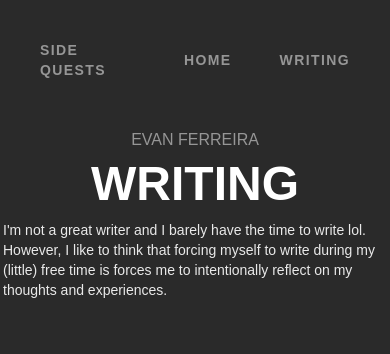
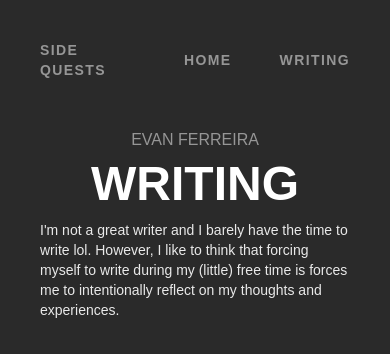
Before and after one commit to Evan-Ferreira/personal-website-2.0, a Next.js app: page /writing in a window 390 px wide. Shown: the top 354 px of the page. Built offline with nearby package versions, Linux system fonts and the light colour scheme; a web font is replaced by a local one.

Commit message:
fix: padding on writing

```diff
--- a/src/app/writing/page.tsx
+++ b/src/app/writing/page.tsx
@@ -2,8 +2,8 @@ import React from 'react';
 
 const page = () => {
     return (
-        <div className="flex flex-col items-center min-h-screen pb-16 pt-32 px-16 lg:px-48 gap-16 bg-[#2A2A2A]">
-            <div className="flex flex-col w-96 items-center">
+        <div className="flex flex-col items-center min-h-screen pb-16 pt-32 px-10 lg:px-48 gap-16 bg-[#2A2A2A]">
+            <div className="flex flex-col lg:w-96 items-center">
                 <h3 className="text-[#969696] text-md">EVAN FERREIRA</h3>
                 <h1 className="text-white text-5xl font-bold  mt-2 mb-3">
                     WRITING
```
